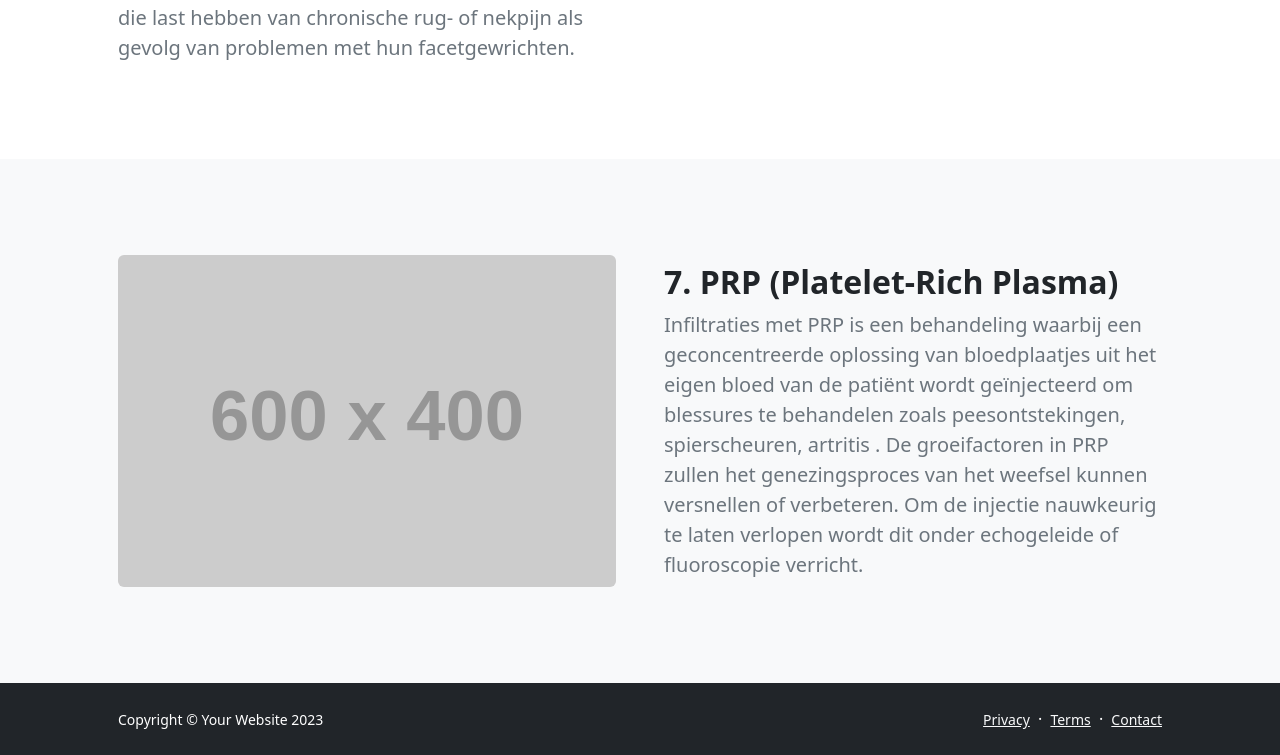
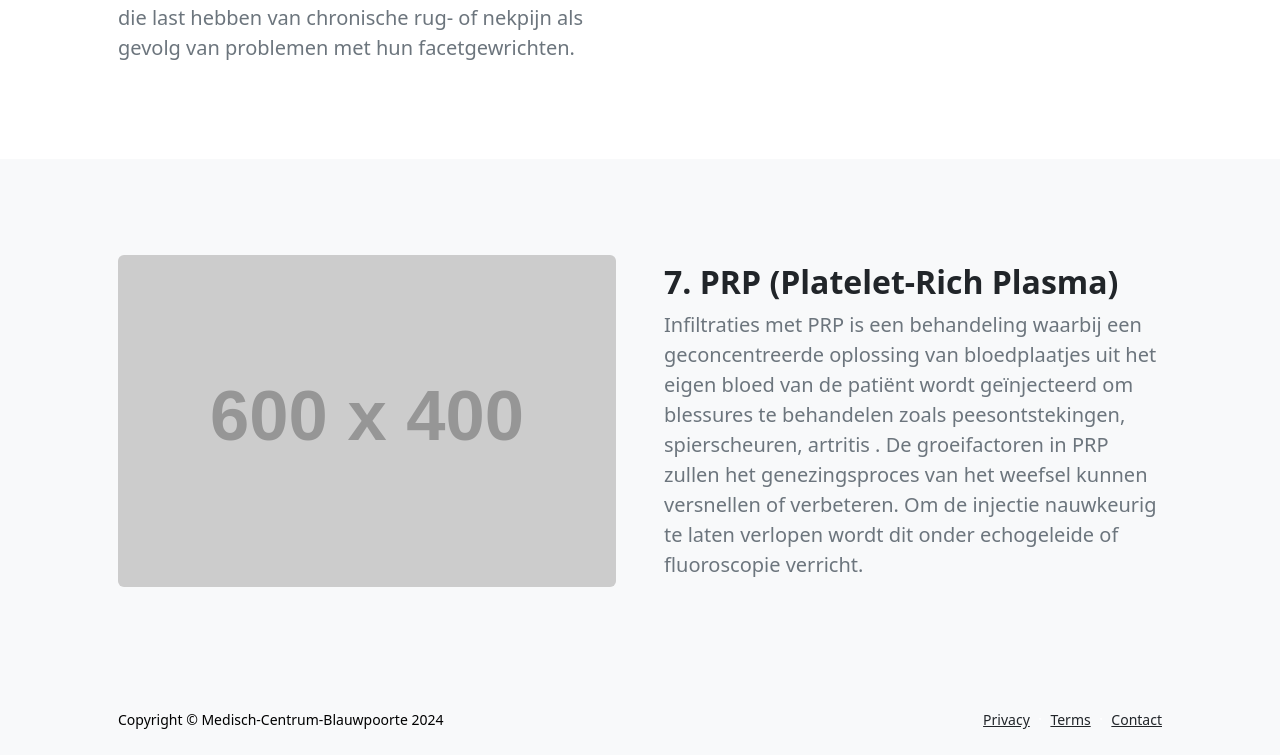
Before and after one commit to Medisch-Centrum-Blauwpoorte/Medisch-Centrum-Blauwpoorte.github.io, a plain HTML site: page about.html in a window 1280 px wide. Shown: the part 3701-4456 px from the top of the page. Drawn offline with nearby package versions, Linux system fonts and the light colour scheme; placeholder pictures from the web are drawn by us.

Commit message:
Footer light

```diff
--- a/about.html
+++ b/about.html
@@ -144,16 +144,16 @@
 
         </main>
         <!-- Footer-->
-        <footer class="bg-dark py-4 mt-auto">
+        <footer class="bg-light py-4 mt-auto">
             <div class="container px-5">
                 <div class="row align-items-center justify-content-between flex-column flex-sm-row">
-                    <div class="col-auto"><div class="small m-0 text-white">Copyright &copy; Your Website 2023</div></div>
+                    <div class="col-auto"><div class="small m-0 text-black">Copyright &copy; Medisch-Centrum-Blauwpoorte 2024</div></div>
                     <div class="col-auto">
-                        <a class="link-light small" href="#!">Privacy</a>
+                        <a class="link-dark small" href="#!">Privacy</a>
                         <span class="text-white mx-1">&middot;</span>
-                        <a class="link-light small" href="#!">Terms</a>
+                        <a class="link-dark small" href="#!">Terms</a>
                         <span class="text-white mx-1">&middot;</span>
-                        <a class="link-light small" href="#!">Contact</a>
+                        <a class="link-dark small" href="#!">Contact</a>
                     </div>
                 </div>
             </div>
```
Also changed, not shown: blog-home.html (+5 -5 lines), blog-post.html (+5 -5 lines), contact.html (+5 -5 lines), faq.html (+5 -5 lines), portfolio-item.html (+5 -5 lines), portfolio-overview.html (+5 -5 lines), pricing.html (+5 -5 lines).
